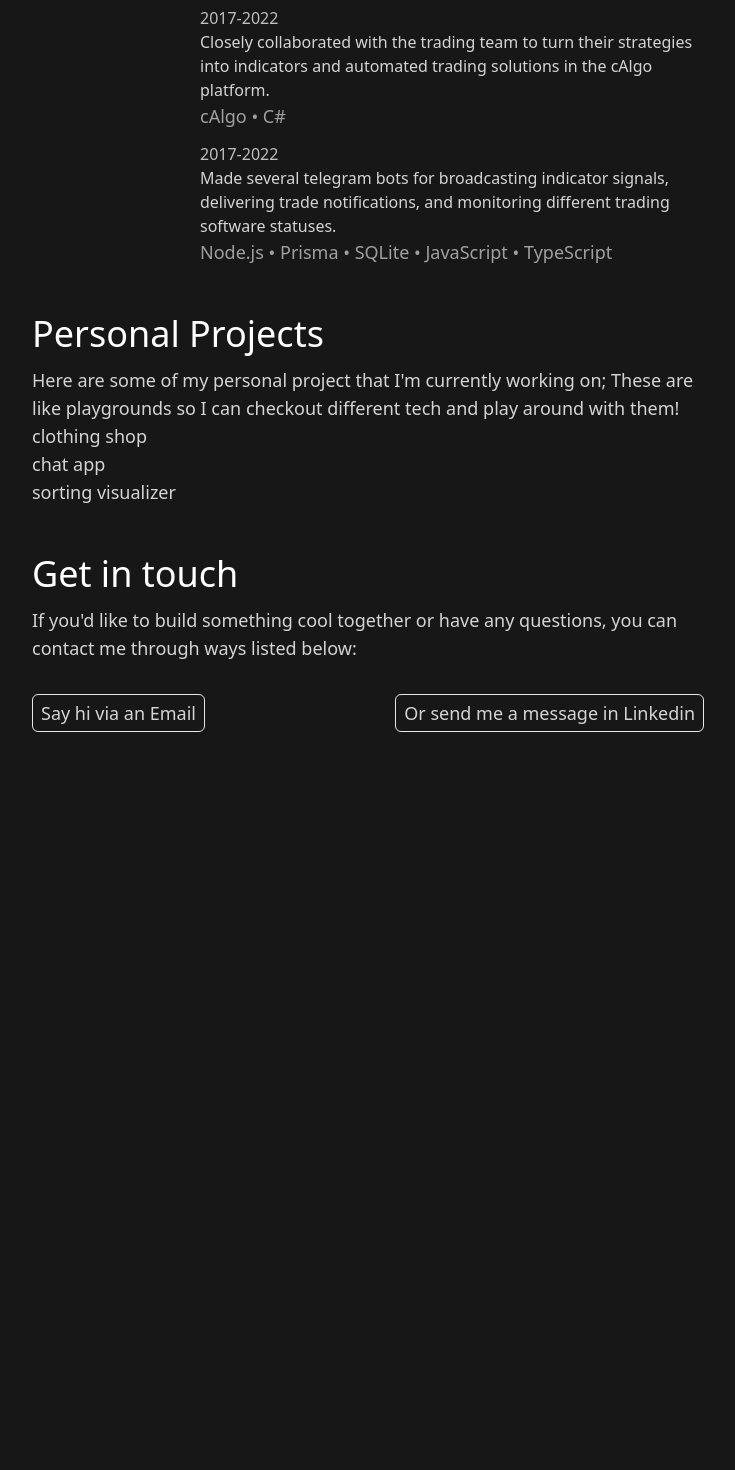
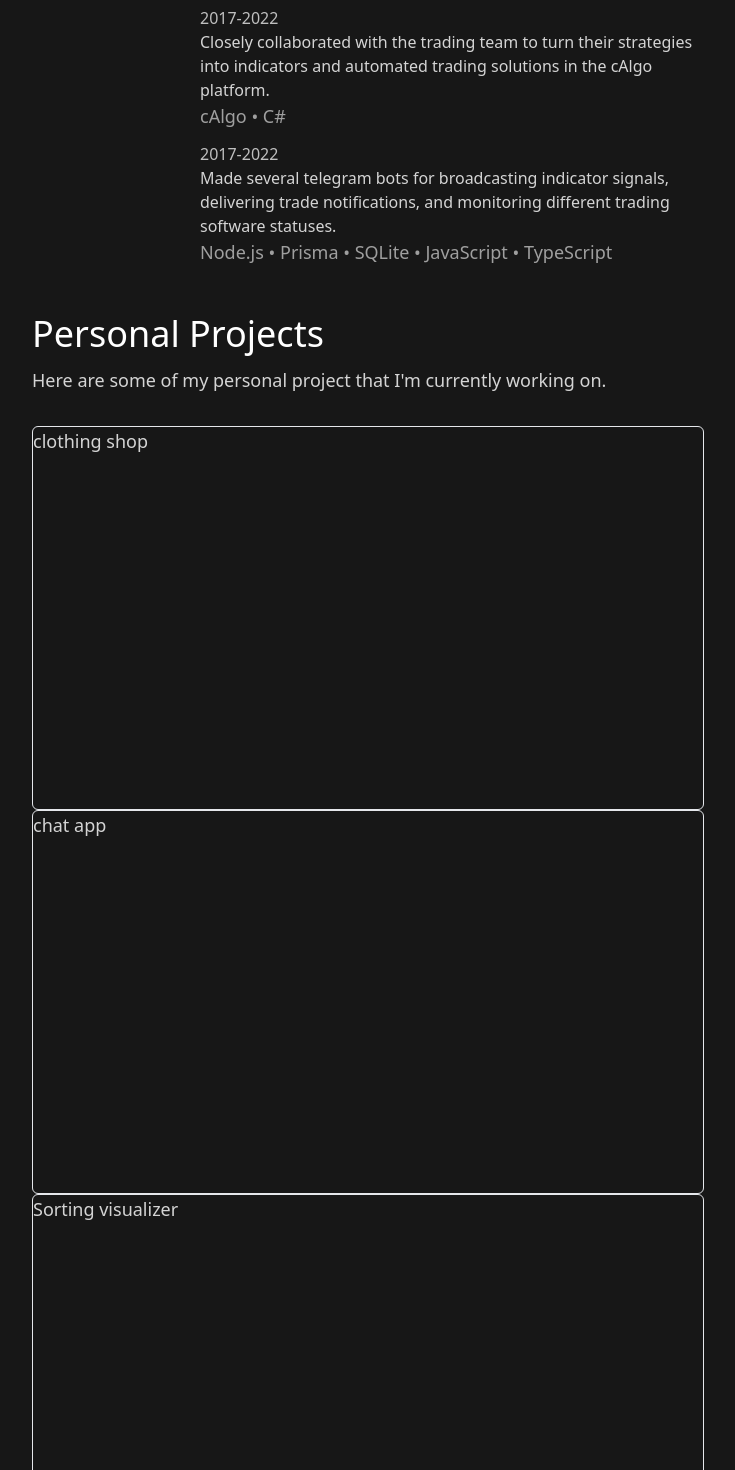
Before and after one commit to PezhmanGhavami/my-portfolio, a React (Vite) app: page / in a window 1280 px wide. Shown: the part 1330-2800 px from the top of the page, without its empty margins (272-1007 px from the left). Before the commit the page ends 2174 px from the top, so only its background shows below. Built offline with nearby package versions, Linux system fonts and the light colour scheme.

Commit message:
Completed the menu link highlighter useEffect - small modifications to projects

```diff
--- a/src/App.tsx
+++ b/src/App.tsx
@@ -42,30 +42,42 @@ function App() {
         projectsRef.current?.clientHeight! +
         projectsTriggerPoint +
         48;
-      aboutRef.current?.clientHeight;
-      console.log(globalThis.window.scrollY);
-      console.log(globalThis.window.innerHeight - 32);
 
-      // console.log(aboutTriggerPoint);
-      // console.log(workTriggerPoint);
-      // console.log(projectsTriggerPoint);
-      // console.log(conractTriggerPoint);
       if (
+        globalThis.window.scrollY ===
+        globalThis.document.scrollingElement
+          ?.scrollHeight! -
+          globalThis.document.scrollingElement
+            ?.clientHeight!
+      ) {
+        setIsInAbout(false);
+        setIsInWork(false);
+        setIsInProjects(false);
+        setIsInContact(true);
+      } else if (
         globalThis.window.scrollY >= aboutTriggerPoint! &&
         globalThis.window.scrollY < workTriggerPoint!
       ) {
-        console.log("is in about");
         setIsInAbout(true);
         setIsInWork(false);
         setIsInProjects(false);
         setIsInContact(false);
       } else if (
-        globalThis.window.scrollY >= workTriggerPoint!
+        globalThis.window.scrollY >= workTriggerPoint! &&
+        globalThis.window.scrollY < projectsTriggerPoint!
       ) {
-        console.log("is in work");
         setIsInAbout(false);
         setIsInWork(true);
         setIsInProjects(false);
+        setIsInContact(false);
+      } else if (
+        globalThis.window.scrollY >=
+          projectsTriggerPoint! &&
+        globalThis.window.scrollY < conractTriggerPoint!
+      ) {
+        setIsInAbout(false);
+        setIsInWork(false);
+        setIsInProjects(true);
         setIsInContact(false);
       } else {
         setIsInAbout(false);
@@ -159,7 +171,11 @@ function App() {
             <li
               onClick={closeMenu}
               title="Click to go to the personal projects section"
-              className={navLinkStyles}
+              className={`${navLinkStyles}${
+                isInProjects
+                  ? " text-white font-semibold"
+                  : ""
+              }`}
             >
               <a href="#personal-projects">
                 Perosnal Projects
@@ -168,7 +184,11 @@ function App() {
             <li
               onClick={closeMenu}
               title="Click to go to the contact section"
-              className={navLinkStyles}
+              className={`${navLinkStyles}${
+                isInContact
+                  ? " text-white font-semibold"
+                  : ""
+              }`}
             >
               <a href="#contact">Contact</a>
             </li>
@@ -396,13 +416,19 @@ function App() {
           </h2>
           <p>
             Here are some of my personal project that I'm
-            currently working on; These are like playgrounds
-            so I can checkout different tech and play around
-            with them!
+            currently working on.
           </p>
-          <div>clothing shop</div>
-          <div>chat app</div>
-          <div>sorting visualizer</div>
+          <div className="flex flex-col justify-between items-center mt-8">
+            <div className="w-full h-96 border rounded-md">
+              clothing shop
+            </div>
+            <div className="w-full h-96 border rounded-md">
+              chat app
+            </div>
+            <div className="w-full h-96 border rounded-md">
+              Sorting visualizer
+            </div>
+          </div>
         </section>
         {/* Technical skills */}
         {/* I can mix these with the experience and projects section */}
```
